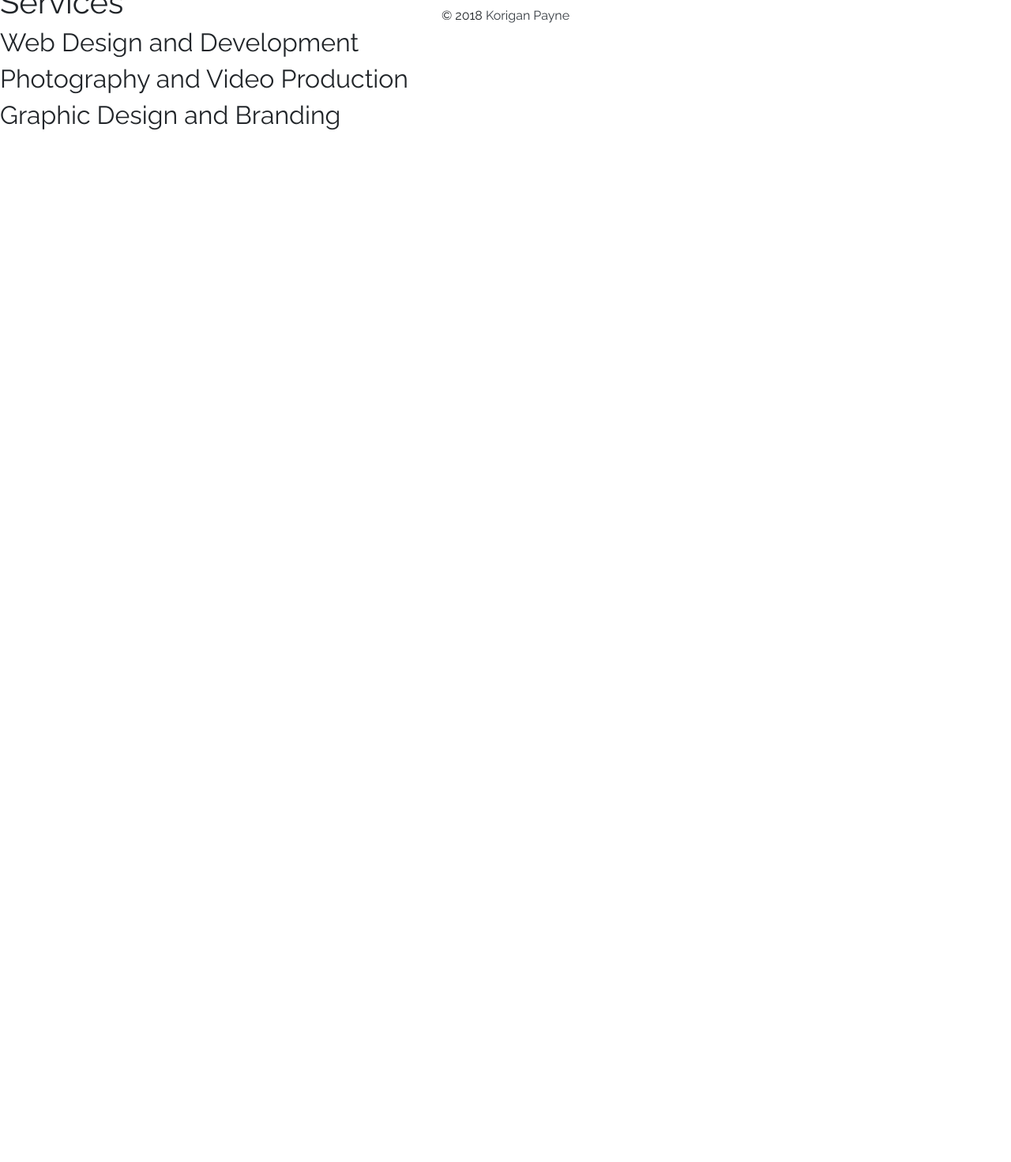
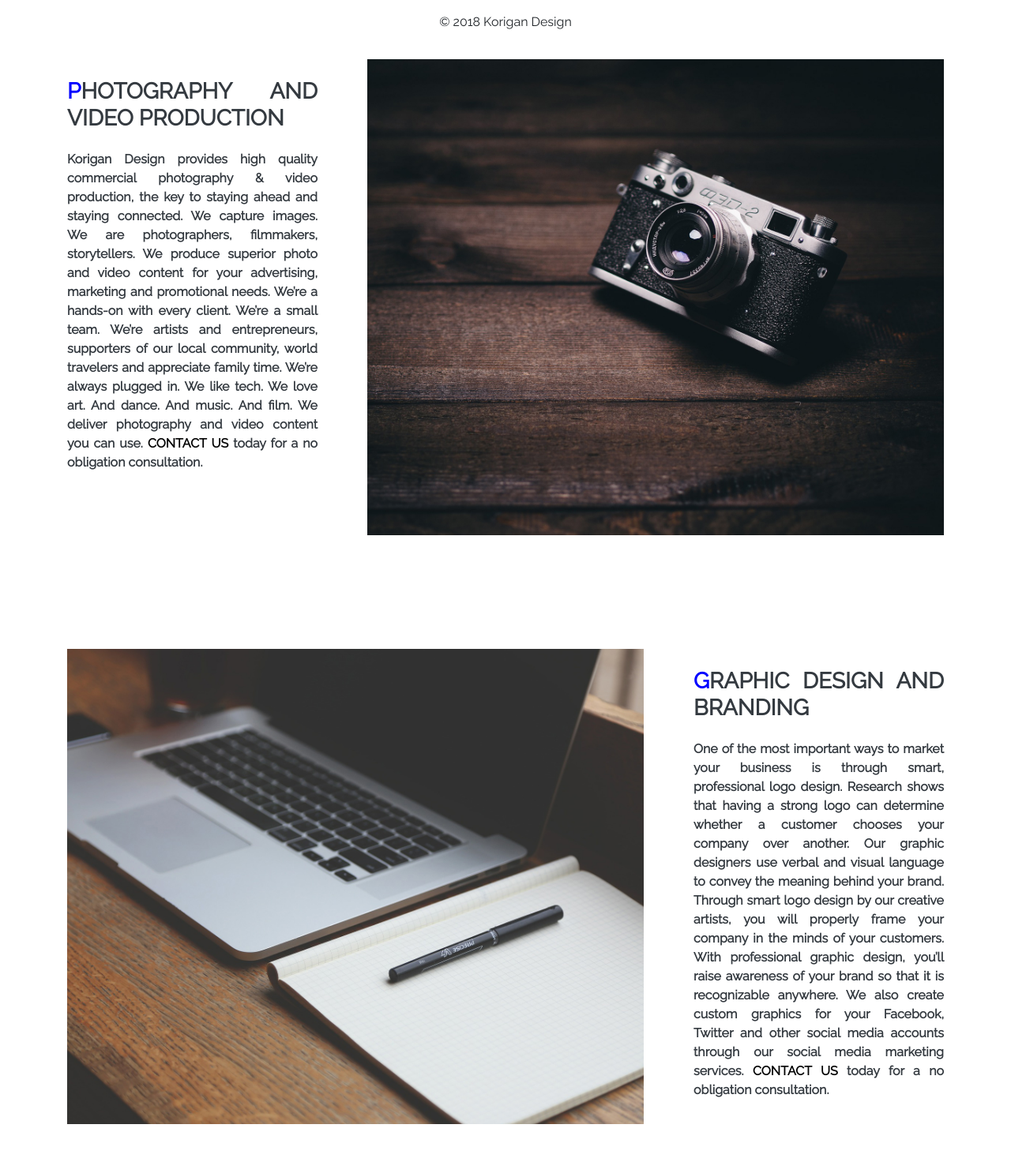
Before and after one commit to Koriganp/korigandesign, a PHP site: page /services/index.php in a window 1280 px wide. Shown: the part 744-2216 px from the top of the page at 79% size. Before the commit the page ends 909 px from the top, so only its background shows below. Run offline with PHP 8.4, Linux system fonts and the light colour scheme; some libraries are stand-ins or nearby versions.

Commit message:
created services page and content

```diff
--- a/php/partials/footer.php
+++ b/php/partials/footer.php
@@ -1,7 +1,7 @@
 
-		<footer class="container-fluid bg">
-			<div class="navbar fixed-bottom justify-content-center">
-				<p class="text-center mt-2">&copy; 2018<a class="text-dark" href="https://koriganpayne.com" target="_blank"> Korigan Payne</a></p>
+		<footer class="container-fluid">
+			<div class="fixed-bottom justify-content-center">
+				<p class="text-center mt-2">&copy; 2018 Korigan Design</p>
 			</div>
 		</footer>
 
--- a/php/partials/header.php
+++ b/php/partials/header.php
@@ -1,25 +1,25 @@
 <header>
-	<nav class="navbar fixed-top navbar-default navbar-expand-md navbar-light bg-light">
-		<a class="navbar-brand brand-text" href="#"><img class="nav-icon space" src="<?php echo $PREFIX;?>images/KD.png"><strong> <span class="k">K</span>origan Design</strong></a>
+	<nav class="navbar fixed-top navbar-expand-md navbar-light bg-light">
+		<a class="navbar-brand brand-text" href="#"><img class="nav-icon space" src="<?php echo $PREFIX;?>images/KD.png"><strong> <span class="first-letter">K</span>origan Design</strong></a>
 		<button class="navbar-toggler position-toggle" type="button" data-toggle="collapse" data-target="#navbarToggler" aria-controls="navbarToggler" aria-expanded="false" aria-label="Toggle navigation">
 			<span class="navbar-toggler-icon"></span>
 		</button>
 		<div class="collapse navbar-collapse" id="navbarToggler">
 			<ul class="navbar-nav ml-auto">
 				<li class="nav-item">
-					<a class="text-dark" href="<?php echo $PREFIX;?>index.php">Home </a>
+					<a class="text-dark" href="<?php echo $PREFIX;?>index.php"><span class="first-letter">H</span>ome </a>
 				</li>
 				<li class="nav-item">
-					<a class="text-dark" href="<?php echo $PREFIX;?>services/index.php"> Services </a>
+					<a class="text-dark" href="<?php echo $PREFIX;?>services/index.php"> <span class="first-letter">S</span>ervices </a>
 				</li>
 				<li class="nav-item">
-					<a class="text-dark" href="<?php echo $PREFIX;?>about/index.php"> About </a>
+					<a class="text-dark" href="<?php echo $PREFIX;?>about/index.php"> <span class="first-letter">A</span>bout </a>
 				</li>
 				<li class="nav-item">
-					<a class="text-dark" href="<?php echo $PREFIX;?>portfolio/index.php"> Portfolio </a>
+					<a class="text-dark" href="<?php echo $PREFIX;?>portfolio/index.php"> <span class="first-letter">P</span>ortfolio </a>
 				</li>
 				<li class="nav-item">
-					<a class="text-dark" href="<?php echo $PREFIX;?>contact/index.php"> Contact </a>
+					<a class="text-dark" href="<?php echo $PREFIX;?>contact/index.php"> <span class="first-letter">C</span>ontact </a>
 				</li>
 			</ul>
 		</div>
--- a/services/index.php
+++ b/services/index.php
@@ -13,21 +13,41 @@ require_once("../php/partials/head-utils.php");
 
 	<!-- Main Content -->
 
-	<div class="container-fluid">
-		<div class="row">
-			<div class="col">
-				<img class="services-image" src="<?php echo $PREFIX;?>images/web-developer.jpg">
+	<div id="webDesign" class="container bg-white page-top">
+		<div class="row py-5 my-5">
+			<div class="col-s-12 col-md-6 col-lg-8">
+				<img src="<?php echo $PREFIX;?>images/web-design.jpg" alt="Web Design" class="service-image"/>
+			</div>
+			<div class="col-s-12 col-md-6 col-lg-4 text-dark pl-5">
+				<h3 class="service-title my-4 justify-content-center"><span class="first-letter">W</span>eb Design and Development</h3>
+				<p class="font-weight-bold">A professionally designed website is one of the best ways to attract and retain customers in today’s Internet-savvy world. Korigan Design streamlines your advertising by providing web design services based on the distinct needs of your business. We provide affordable web design services with unmatched quality in design, functionality, and service. Whether you are looking for a complete multiple page design, E-commerce or a monthly maintenance plan, Korigan Design has got you covered. <a href="<?php echo $PREFIX;?>contact/index.php" class="service-contact-link">Contact us</a> today for a no obligation consultation.</p>
 			</div>
 		</div>
 	</div>
 
-	<h1>Services</h1>
+	<div id="photography" class="container bg-white">
+		<div class="row py-5 my-5">
+			<div class="col-s-12 col-md-6 col-lg-4 text-dark pr-5">
+				<h3 class="service-title my-4 justify-content-center"><span class="first-letter">P</span>hotography and Video Production</h3>
+				<p class="font-weight-bold">Korigan Design provides high quality commercial photography & video production, the key to staying ahead and staying connected. We capture images. We are photographers, filmmakers, storytellers. We produce superior photo and video content for your advertising, marketing and promotional needs. We’re a hands-on with every client. We’re a small team. We’re artists and entrepreneurs, supporters of our local community, world travelers and appreciate family time. We’re always plugged in. We like tech. We love art. And dance. And music. And film. We deliver photography and video content you can use. <a href="<?php echo $PREFIX;?>contact/index.php" class="service-contact-link">Contact us</a> today for a no obligation consultation.</p>
+			</div>
+			<div class="col-s-12 col-md-6 col-lg-8">
+				<img src="<?php echo $PREFIX;?>images/photography.jpg" alt="Web Design" class="service-image"/>
+			</div>
+		</div>
+	</div>
 
-	<h2 id="webDesign">Web Design and Development</h2>
-
-	<h2 id="photography">Photography and Video Production</h2>
-
-	<h2 id="graphicDesign">Graphic Design and Branding</h2>
+	<div  id="graphicDesign" class="container bg-white">
+		<div class="row py-5 my-5">
+			<div class="col-s-12 col-md-6 col-lg-8">
+				<img src="<?php echo $PREFIX;?>images/graphic-design.jpg" alt="Web Design" class="service-image"/>
+			</div>
+			<div class="col-s-12 col-md-6 col-lg-4 text-dark pl-5">
+				<h3 class="service-title my-4 justify-content-center"><span class="first-letter">G</span>raphic Design and Branding</h3>
+				<p class="font-weight-bold">One of the most important ways to market your business is through smart, professional logo design. Research shows that having a strong logo can determine whether a customer chooses your company over another. Our graphic designers use verbal and visual language to convey the meaning behind your brand. Through smart logo design by our creative artists, you will properly frame your company in the minds of your customers. With professional graphic design, you’ll raise awareness of your brand so that it is recognizable anywhere. We also create custom graphics for your Facebook, Twitter and other social media accounts through our social media marketing services. <a href="<?php echo $PREFIX;?>contact/index.php" class="service-contact-link">Contact us</a> today for a no obligation consultation.</p>
+			</div>
+		</div>
+	</div>
 
 	<!-- Footer -->
 
--- a/styles/style.css
+++ b/styles/style.css
@@ -40,7 +40,7 @@ body, html {
 }
 
 /*Color First Letter*/
-.k {
+.first-letter {
 	color: blue;
 }
 
@@ -258,8 +258,22 @@ li > a:hover {
 /*Services Page*/
 /***************/
 
-.services-image {
+.page-top {
 	margin-top: 10rem;
-	padding: 0 20%;
-	width: 100%;
 }
+
+.service-title {
+	text-transform: uppercase;
+	font-weight: bold;
+}
+.service-image {
+	max-width: 100%;
+	height: auto;
+	width: auto;
+}
+ .service-contact-link {
+	 color: black;
+	 text-decoration: none;
+	 font-weight: bold;
+	 text-transform: uppercase;
+ }
```
Also changed, not shown: index.php (+7 -7 lines), 1 other file.
